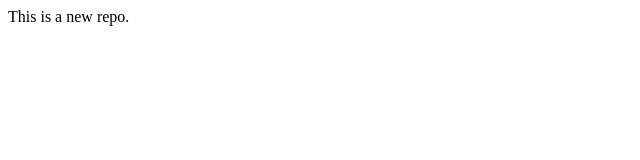
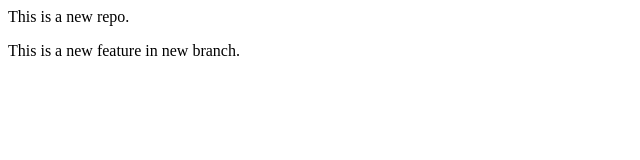
Before and after one commit to HarshVardhan3511/localrepo, a plain HTML site: page index.html in a window 1280 px wide. Shown: the whole page, without its empty margins (0-640 px from the left). Drawn offline with Linux system fonts and the light colour scheme.

Commit message:
add new features/branch

```diff
--- a/index.html
+++ b/index.html
@@ -1 +1,2 @@
 <p>This is a new repo. </p>
+<p>This is a new feature in new branch. </p>
```
Also changed, not shown: 1 other file.
